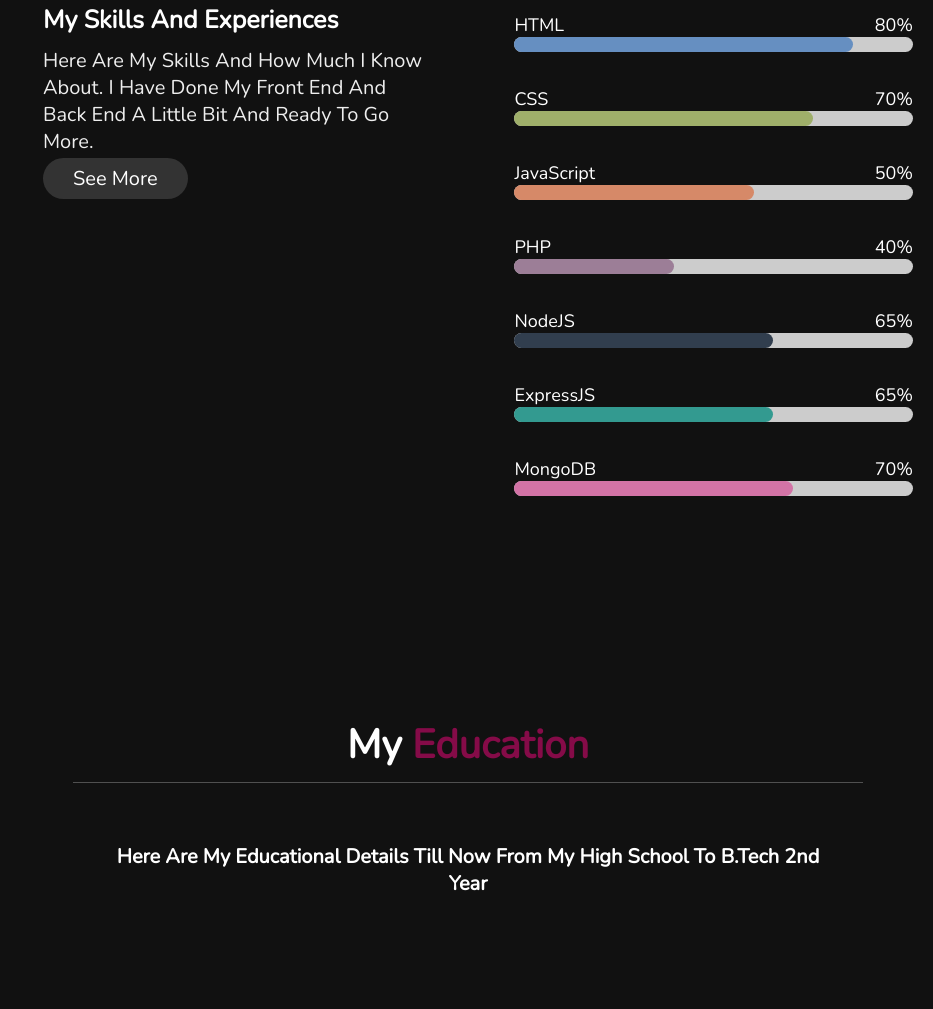
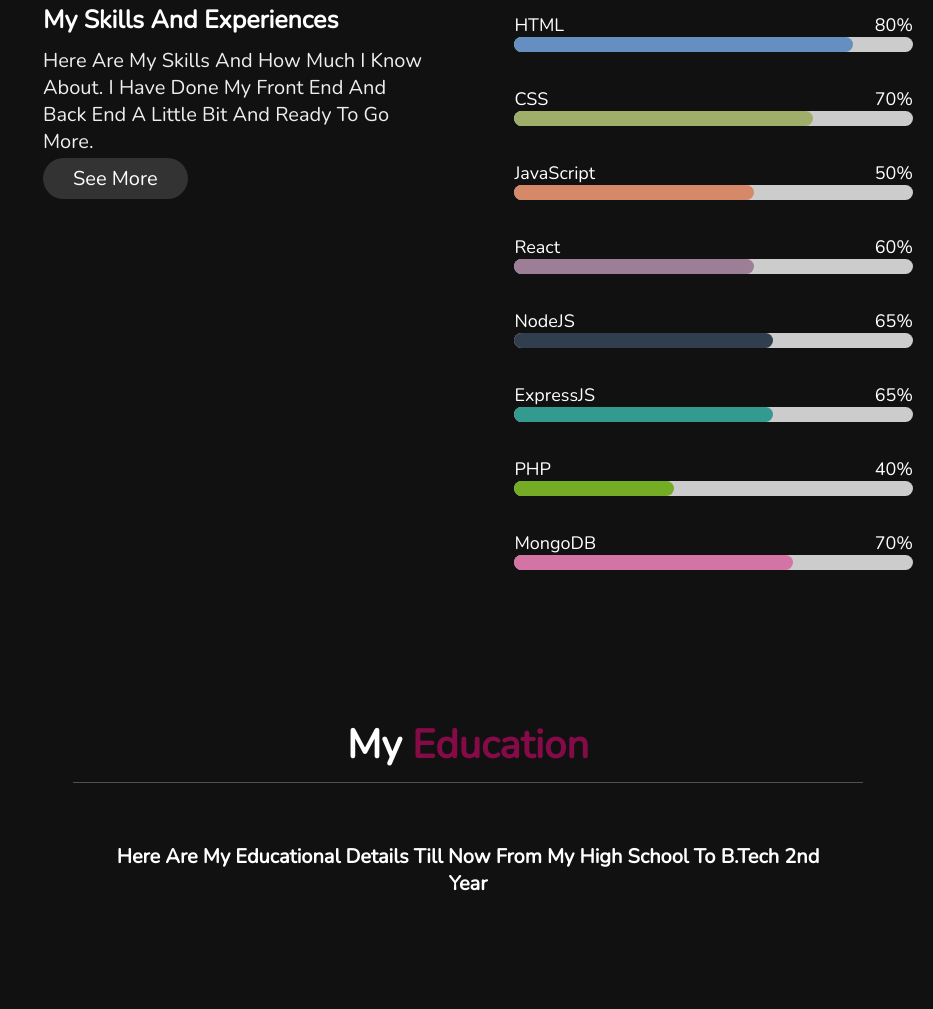
Before and after one commit to Akritiyadav/portfolio, a plain HTML site: page index.html in a window 1280 px wide. Shown: the part 1966-2975 px from the top of the page, without its empty margins (347-1280 px from the left). Drawn offline with nearby package versions, Linux system fonts and the light colour scheme.

Commit message:
changes done

```diff
--- a/css/style.css
+++ b/css/style.css
@@ -355,10 +355,13 @@ header .navbar ul li a:hover{
 }
 
 .skills .content .col-right .bar .react:before{
-    width:40%;
+    width:60%;
     background: #9c7e97;
 }
-
+.skills .content .col-right .bar .php:before{
+    width:40%;
+    background: #74ac25;
+}
 .skills .content .col-right .bar .node:before{
     width:65%;
     background: #313e4e;
--- a/index.html
+++ b/index.html
@@ -91,8 +91,8 @@
             </div>
             <div class="bar">
                 <div class="info">
-                    <span>PHP</span>
-                    <span>40%</span>
+                    <span>React</span>
+                    <span>60%</span>
                 </div>
                 <div class="line react"></div>
             </div>
@@ -109,6 +109,13 @@
                     <span>65%</span>
                 </div>
                 <div class="line express"></div>
+            </div>
+            <div class="bar">
+                <div class="info">
+                    <span>PHP</span>
+                    <span>40%</span>
+                </div>
+                <div class="line php"></div>
             </div>
             <div class="bar">
                 <div class="info">
```
